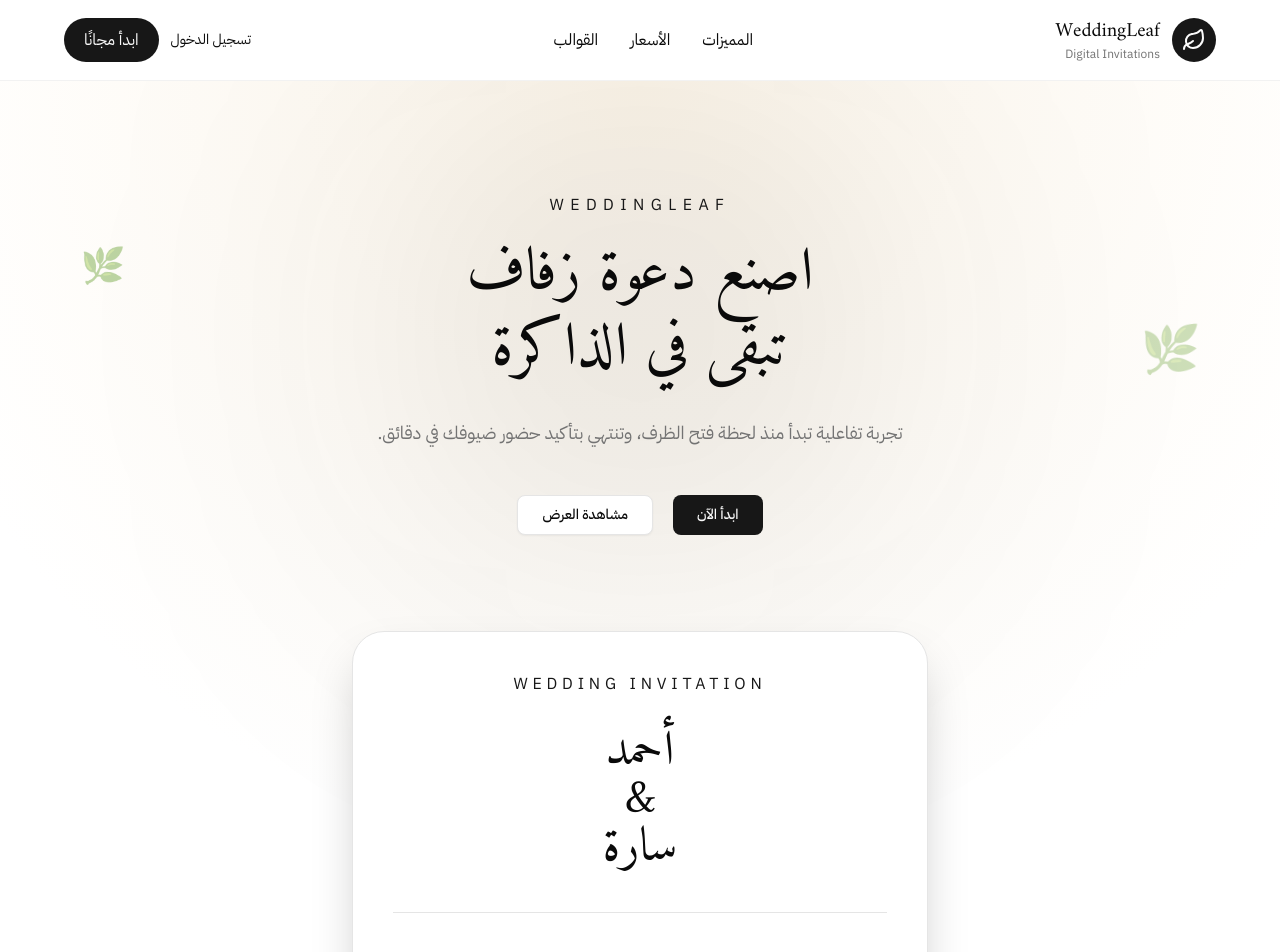
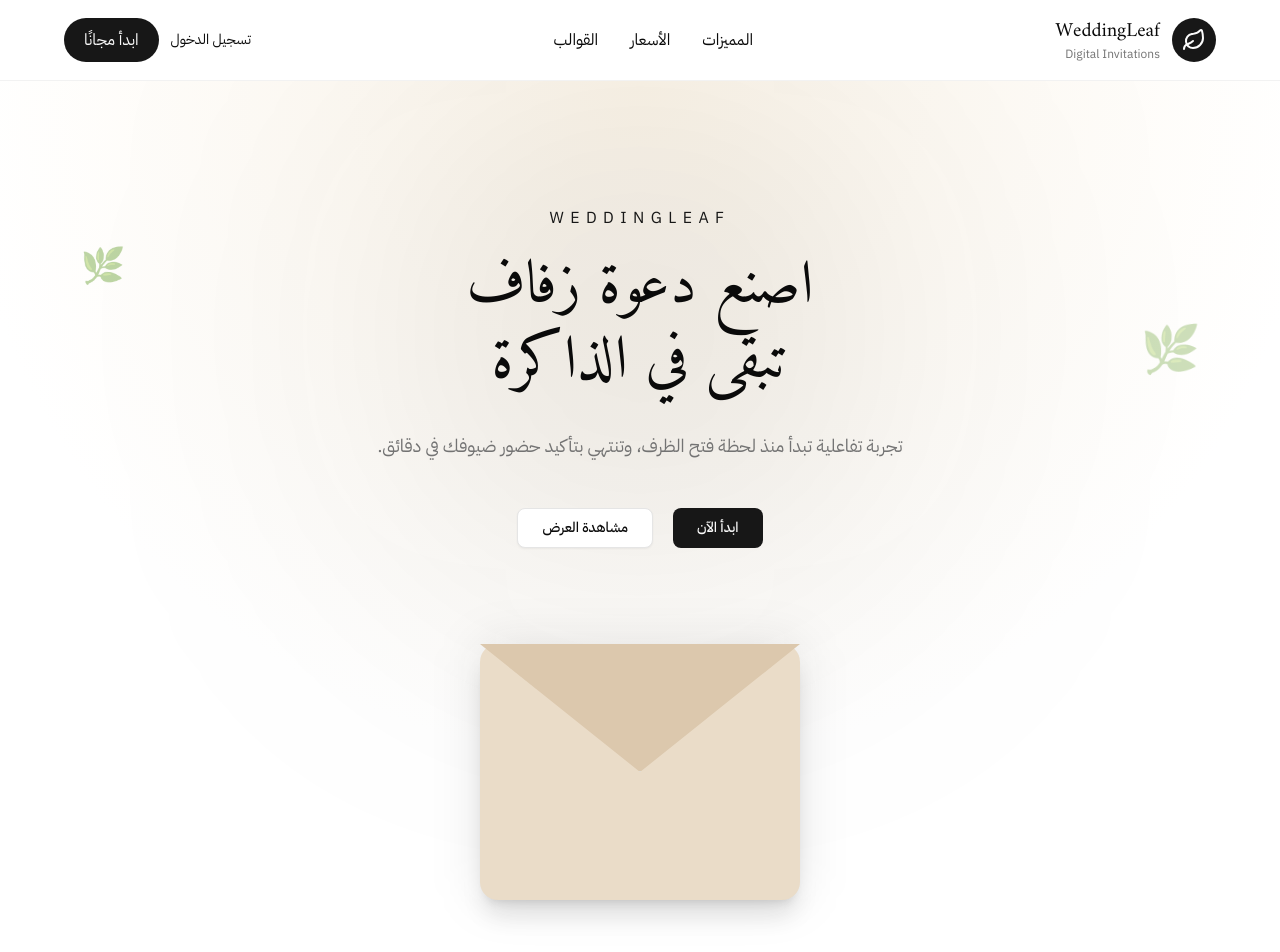
Before and after one commit to Bassil-Qadi/WeddingLeaf, a Next.js app: page / in a window 1280 px wide. Shown: the top 952 px of the page. Built offline with nearby package versions, Linux system fonts and the light colour scheme.

Commit message:
feat: improve envelope architecture and interactions

```diff
--- a/app/page.tsx
+++ b/app/page.tsx
@@ -1,5 +1,3 @@
-import { PageContainer } from "@/components/common/page-container";
-import { Section } from "@/components/common/section";
 import { Hero } from "@/features/home/components/hero";
 import { Navbar } from "@/features/home/components/navbar";
 
--- a/features/home/components/hero.tsx
+++ b/features/home/components/hero.tsx
@@ -7,7 +7,7 @@ import { motion as motionPreset } from "@/config/motion";
 import { BackgroundGradient } from "@/components/common/background-gradient";
 import { FloatingLeaf } from "@/components/animation/floating-leaf";
 import { Button } from "@/components/ui/button";
-import { InvitationPreview } from "./invitation-preview";
+import { InvitationExperience } from "@/features/invitations/components/experience/invitation-experience";
 
 export function Hero() {
   return (
@@ -77,7 +77,7 @@ text-center
               مشاهدة العرض
             </Button>
           </motion.div>
-          <InvitationPreview />
+          <InvitationExperience />
         </div>
 
       </PageContainer>
--- /dev/null
+++ b/features/invitations/components/envelope/envelope-flap.tsx
@@ -0,0 +1,32 @@
+"use client";
+
+import { motion } from "framer-motion";
+
+type Props = {
+  opened: boolean;
+};
+
+export function EnvelopeFlap({ opened }: Props) {
+  return (
+    <motion.div
+      animate={{
+        rotateX: opened ? 180 : 0,
+      }}
+      transition={{
+        duration: 0.8,
+      }}
+      style={{
+        transformOrigin: "top",
+      }}
+      className="
+        absolute
+        inset-x-0
+        top-0
+        h-32
+        bg-[#DCC8AD]
+        border-b
+        [clip-path:polygon(0_0,100%_0,50%_100%)]
+      "
+    />
+  );
+}
--- /dev/null
+++ b/features/invitations/components/envelope/envelope.tsx
@@ -0,0 +1,41 @@
+"use client";
+import { EnvelopeFlap } from "./envelope-flap";
+import { motion } from "framer-motion";
+
+type Props = {
+  opened: boolean;
+  onOpen: () => void;
+}
+
+export function Envelope({
+  onOpen,
+  opened,
+}: Props) {
+  return (
+    <motion.button
+      whileHover={{
+        scale: 1.03,
+        y: -6
+      }}
+      onClick={onOpen}
+      className="
+        relative
+        h-64
+        w-80
+        rounded-2xl
+        bg-[#EADCC8]
+        shadow-xl
+        transition
+        hover:scale-105
+        before:absolute
+before:inset-0
+before:rounded-2xl
+before:bg-primary/10
+before:blur-xl
+before:-z-10
+      "
+    >
+      <EnvelopeFlap opened={opened} />
+    </motion.button>
+  );
+}
--- /dev/null
+++ b/features/invitations/components/experience/invitation-experience.tsx
@@ -0,0 +1,23 @@
+"use client";
+
+import { useState } from "react";
+
+import { Envelope } from "../envelope/envelope";
+import { InvitationPaper } from "../paper/invitation-paper";
+
+export function InvitationExperience() {
+  const [opened, setOpened] = useState(false);
+
+  return (
+    <div className="relative mt-24 flex justify-center">
+
+      <InvitationPaper opened={opened} />
+
+      <Envelope
+        opened={opened}
+        onOpen={() => setOpened(true)}
+      />
+
+    </div>
+  );
+}
--- /dev/null
+++ b/features/invitations/components/paper/invitation-paper.tsx
@@ -0,0 +1,41 @@
+"use client";
+
+import { motion } from "framer-motion";
+import { motion as motionPreset } from "@/config/motion";
+
+type Props = {
+  opened: boolean;
+};
+
+export function InvitationPaper({
+  opened,
+}: Props) {
+  return (
+    <motion.div
+      animate={{
+        y: opened ? -60 : 0,
+        opacity: opened ? 1 : 0,
+        scale: opened ? 1 : 0.95,
+      }}
+      transition={motionPreset.luxury}
+      className="
+        absolute
+        left-1/2
+        top-8
+        h-[420px]
+        w-[320px]
+        -translate-x-1/2
+        rounded-3xl
+        border
+        bg-white
+        shadow-2xl
+      "
+    >
+      <div className="flex h-full items-center justify-center">
+
+        Invitation
+
+      </div>
+    </motion.div>
+  );
+}
```
Also changed, not shown: features/invitations/components/envelope/envelope-body.tsx (added), features/invitations/components/envelope/wax-seal.tsx (added), features/invitations/components/paper/invitation-content.tsx (added).
